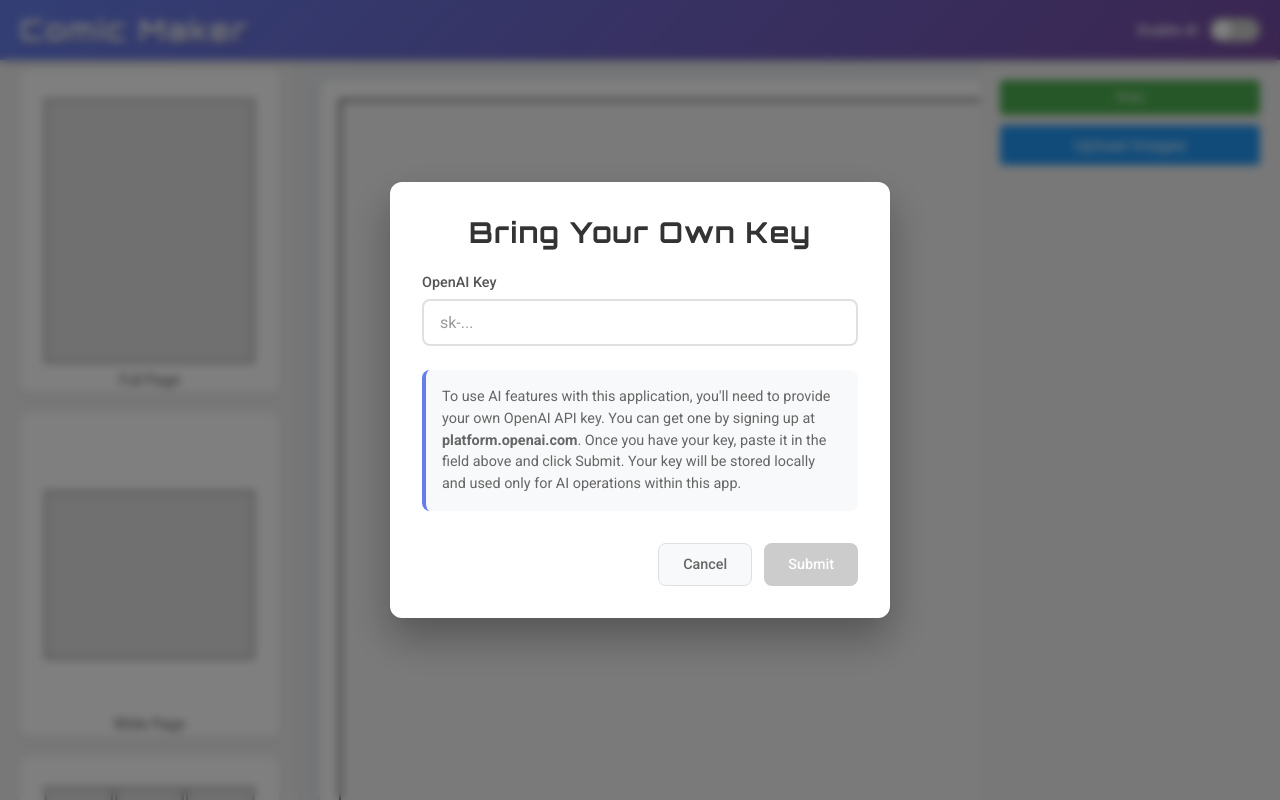
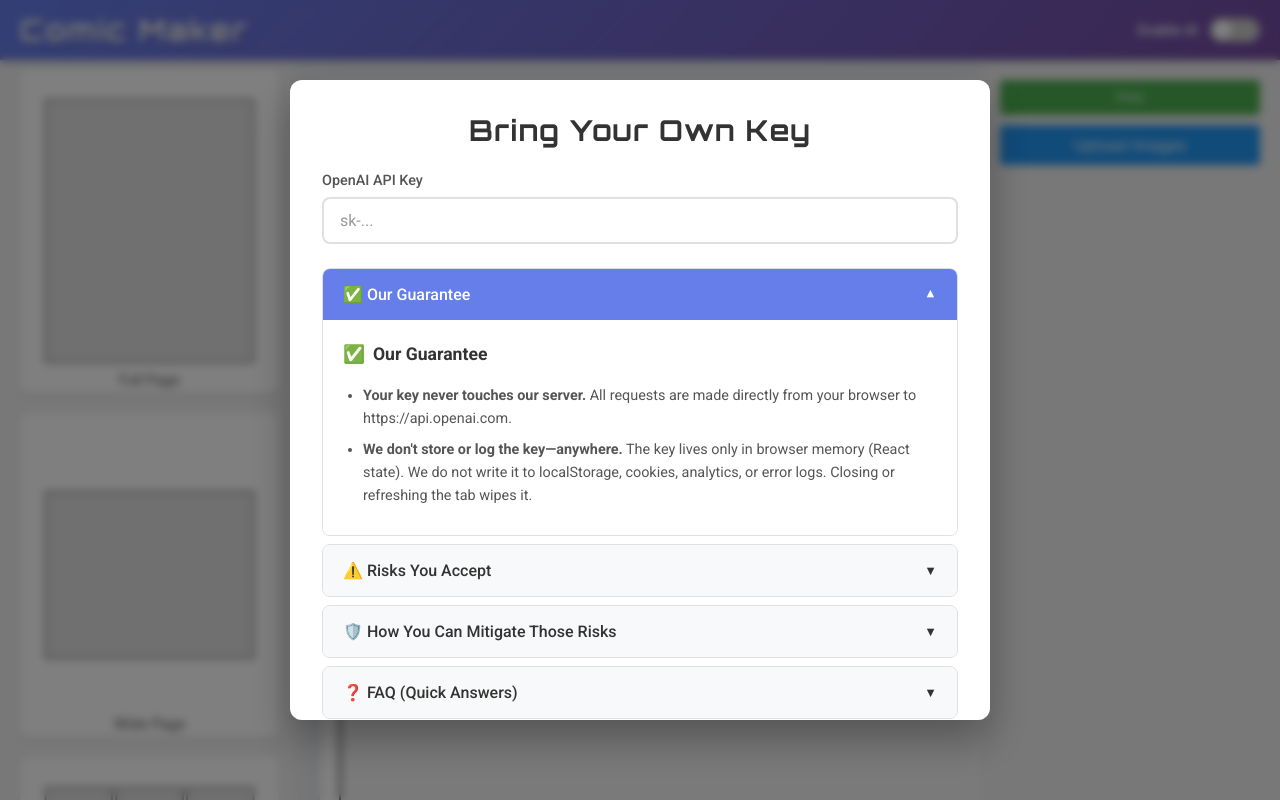
Before and after one commit to MrDanPotter/comic-maker, a React (Create React App) app: page / in a window 1280 px wide. Both pictures are taken after a click on the label "Enable AI". Shown: the top 800 px of the page. Built offline with nearby package versions, Linux system fonts and the light colour scheme.

Commit message:
add info to BYOK popup

```diff
--- a/src/components/Header/AiKeyModal.tsx
+++ b/src/components/Header/AiKeyModal.tsx
@@ -25,8 +25,10 @@ const ModalContainer = styled.div`
   background: white;
   border-radius: 12px;
   padding: 32px;
-  max-width: 500px;
+  max-width: 700px;
   width: 90%;
+  max-height: 80vh;
+  overflow-y: auto;
   box-shadow: 0 20px 40px rgba(0, 0, 0, 0.3);
   animation: modalSlideIn 0.3s ease-out;
 
@@ -86,16 +88,132 @@ const Input = styled.input`
   }
 `;
 
-const InstructionText = styled.p`
+const GuaranteeSection = styled.div`
+  margin: 0;
+  padding: 0;
+  background: transparent;
+  border-radius: 0;
+  border-left: none;
+`;
+
+const GuaranteeTitle = styled.h3`
+  font-family: 'Roboto', sans-serif;
+  font-size: 1.1rem;
+  font-weight: 600;
+  color: #333;
+  margin: 0 0 16px 0;
+  display: flex;
+  align-items: center;
+  gap: 8px;
+`;
+
+const GuaranteeList = styled.ul`
+  margin: 0;
+  padding-left: 20px;
   font-family: 'Roboto', sans-serif;
   font-size: 0.9rem;
-  line-height: 1.5;
+  line-height: 1.6;
+  color: #555;
+`;
+
+const GuaranteeItem = styled.li`
+  margin-bottom: 8px;
+`;
+
+const AccordionContainer = styled.div`
+  margin: 24px 0;
+`;
+
+const AccordionItem = styled.div<{ $isOpen: boolean }>`
+  border: 1px solid #e0e0e0;
+  border-radius: 8px;
+  margin-bottom: 8px;
+  overflow: hidden;
+`;
+
+const AccordionHeader = styled.button<{ $isOpen: boolean }>`
+  width: 100%;
+  padding: 16px 20px;
+  background: ${props => props.$isOpen ? '#667eea' : '#f8f9fa'};
+  color: ${props => props.$isOpen ? 'white' : '#333'};
+  border: none;
+  text-align: left;
+  font-family: 'Roboto', sans-serif;
+  font-size: 1rem;
+  font-weight: 500;
+  cursor: pointer;
+  transition: all 0.2s ease;
+  display: flex;
+  justify-content: space-between;
+  align-items: center;
+
+  &:hover {
+    background: ${props => props.$isOpen ? '#5a6fd8' : '#e9ecef'};
+  }
+`;
+
+const AccordionContent = styled.div<{ $isOpen: boolean }>`
+  max-height: ${props => props.$isOpen ? '1000px' : '0'};
+  overflow: hidden;
+  transition: max-height 0.3s ease;
+  background: white;
+`;
+
+const AccordionInner = styled.div`
+  padding: 20px;
+  font-family: 'Roboto', sans-serif;
+  font-size: 0.9rem;
+  line-height: 1.6;
+  color: #555;
+`;
+
+const RiskTable = styled.table`
+  width: 100%;
+  border-collapse: collapse;
+  margin: 12px 0;
+  font-size: 0.85rem;
+`;
+
+const RiskTableHeader = styled.th`
+  background: #f8f9fa;
+  padding: 8px 12px;
+  text-align: left;
+  border: 1px solid #e0e0e0;
+  font-weight: 600;
+`;
+
+const RiskTableCell = styled.td`
+  padding: 8px 12px;
+  border: 1px solid #e0e0e0;
+  vertical-align: top;
+`;
+
+const MitigationStep = styled.div`
+  margin-bottom: 12px;
+  padding: 8px 12px;
+  background: #e8f4fd;
+  border-radius: 6px;
+  border-left: 3px solid #667eea;
+`;
+
+const StepTitle = styled.div`
+  font-weight: 600;
+  margin-bottom: 4px;
+  color: #333;
+`;
+
+const FAQItem = styled.div`
+  margin-bottom: 16px;
+`;
+
+const FAQQuestion = styled.div`
+  font-weight: 600;
+  color: #333;
+  margin-bottom: 4px;
+`;
+
+const FAQAnswer = styled.div`
   color: #666;
-  margin: 16px 0 0 0;
-  padding: 16px;
-  background: #f8f9fa;
-  border-radius: 8px;
-  border-left: 4px solid #667eea;
 `;
 
 const ButtonContainer = styled.div`
@@ -138,8 +256,15 @@ const Button = styled.button<{ $isPrimary?: boolean; $isDisabled?: boolean }>`
   }
 `;
 
+const ChevronIcon = styled.span<{ $isOpen: boolean }>`
+  transition: transform 0.2s ease;
+  transform: rotate(${props => props.$isOpen ? '180deg' : '0deg'});
+  font-size: 0.8rem;
+`;
+
 const AiKeyModal: React.FC<AiKeyModalProps> = ({ isOpen, onClose, onSubmit }) => {
   const [apiKey, setApiKey] = useState('');
+  const [openAccordion, setOpenAccordion] = useState<string>('guarantee');
 
   const handleSubmit = (e: React.FormEvent) => {
     e.preventDefault();
@@ -151,7 +276,12 @@ const AiKeyModal: React.FC<AiKeyModalProps> = ({ isOpen, onClose, onSubmit }) =>
 
   const handleClose = () => {
     setApiKey('');
+    setOpenAccordion('guarantee');
     onClose();
+  };
+
+  const toggleAccordion = (section: string) => {
+    setOpenAccordion(openAccordion === section ? 'guarantee' : section);
   };
 
   return (
@@ -161,7 +291,7 @@ const AiKeyModal: React.FC<AiKeyModalProps> = ({ isOpen, onClose, onSubmit }) =>
 
         <form onSubmit={handleSubmit}>
           <FormGroup>
-            <Label htmlFor="openai-key">OpenAI Key</Label>
+            <Label htmlFor="openai-key">OpenAI API Key</Label>
             <Input
               id="openai-key"
               type="password"
@@ -172,12 +302,123 @@ const AiKeyModal: React.FC<AiKeyModalProps> = ({ isOpen, onClose, onSubmit }) =>
             />
           </FormGroup>
 
-          <InstructionText>
-            To use AI features with this application, you'll need to provide your own OpenAI API key.
-            You can get one by signing up at <strong>platform.openai.com</strong>.
-            Once you have your key, paste it in the field above and click Submit.
-            Your key will be stored locally and used only for AI operations within this app.
-          </InstructionText>
+          <AccordionContainer>
+            <AccordionItem $isOpen={openAccordion === 'guarantee'}>
+              <AccordionHeader
+                $isOpen={openAccordion === 'guarantee'}
+                onClick={() => toggleAccordion('guarantee')}
+                type="button"
+              >
+                ✅ Our Guarantee
+                <ChevronIcon $isOpen={openAccordion === 'guarantee'}>▼</ChevronIcon>
+              </AccordionHeader>
+              <AccordionContent $isOpen={openAccordion === 'guarantee'}>
+                <AccordionInner>
+                  <GuaranteeSection>
+                    <GuaranteeTitle>
+                      <span>✅</span>
+                      Our Guarantee
+                    </GuaranteeTitle>
+                    <GuaranteeList>
+                      <GuaranteeItem><strong>Your key never touches our server.</strong> All requests are made directly from your browser to https://api.openai.com.</GuaranteeItem>
+                      <GuaranteeItem><strong>We don't store or log the key—anywhere.</strong> The key lives only in browser memory (React state). We do not write it to localStorage, cookies, analytics, or error logs. Closing or refreshing the tab wipes it.</GuaranteeItem>
+                    </GuaranteeList>
+                  </GuaranteeSection>
+                </AccordionInner>
+              </AccordionContent>
+            </AccordionItem>
+
+            <AccordionItem $isOpen={openAccordion === 'risks'}>
+              <AccordionHeader
+                $isOpen={openAccordion === 'risks'}
+                onClick={() => toggleAccordion('risks')}
+                type="button"
+              >
+                ⚠️ Risks You Accept
+                <ChevronIcon $isOpen={openAccordion === 'risks'}>▼</ChevronIcon>
+              </AccordionHeader>
+              <AccordionContent $isOpen={openAccordion === 'risks'}>
+                <AccordionInner>
+                  <RiskTable>
+                    <thead>
+                      <tr>
+                        <RiskTableHeader>Risk</RiskTableHeader>
+                        <RiskTableHeader>Description</RiskTableHeader>
+                      </tr>
+                    </thead>
+                    <tbody>
+                      <tr>
+                        <RiskTableCell><strong>Pasting keys into random websites is discouraged</strong></RiskTableCell>
+                        <RiskTableCell>You have to take us at our word that we are not storing or misusing your key.</RiskTableCell>
+                      </tr>
+                      <tr>
+                        <RiskTableCell><strong>Billing exposure</strong></RiskTableCell>
+                        <RiskTableCell>Every prompt counts against your OpenAI quota.  We will provide estimates for the cost of the prompt.</RiskTableCell>
+                      </tr>
+                    </tbody>
+                  </RiskTable>
+                </AccordionInner>
+              </AccordionContent>
+            </AccordionItem>
+
+            <AccordionItem $isOpen={openAccordion === 'mitigation'}>
+              <AccordionHeader
+                $isOpen={openAccordion === 'mitigation'}
+                onClick={() => toggleAccordion('mitigation')}
+                type="button"
+              >
+                🛡️ How You Can Mitigate Those Risks
+                <ChevronIcon $isOpen={openAccordion === 'mitigation'}>▼</ChevronIcon>
+              </AccordionHeader>
+              <AccordionContent $isOpen={openAccordion === 'mitigation'}>
+                <AccordionInner>
+                  <MitigationStep>
+                    <StepTitle>Set a hard spending cap</StepTitle>
+                    Billing → Usage limits — choose a small monthly cap. OpenAI will auto-disable the key beyond that.
+                  </MitigationStep>
+                  <MitigationStep>
+                    <StepTitle>Rotate or revoke often</StepTitle>
+                    Delete and recreate the key as you like.
+                  </MitigationStep>
+                  <MitigationStep>
+                    <StepTitle>Never paste the key on shared machines</StepTitle>
+                    If you must, clear the clipboard afterward on shared machines.
+                  </MitigationStep>
+                </AccordionInner>
+              </AccordionContent>
+            </AccordionItem>
+
+            <AccordionItem $isOpen={openAccordion === 'faq'}>
+              <AccordionHeader
+                $isOpen={openAccordion === 'faq'}
+                onClick={() => toggleAccordion('faq')}
+                type="button"
+              >
+                ❓ FAQ (Quick Answers)
+                <ChevronIcon $isOpen={openAccordion === 'faq'}>▼</ChevronIcon>
+              </AccordionHeader>
+              <AccordionContent $isOpen={openAccordion === 'faq'}>
+                <AccordionInner>
+                  <FAQItem>
+                    <FAQQuestion>Where is my key stored?</FAQQuestion>
+                    <FAQAnswer>In volatile memory only. Refreshing the page removes it.</FAQAnswer>
+                  </FAQItem>
+                  <FAQItem>
+                    <FAQQuestion>Do you proxy or inspect prompts?</FAQQuestion>
+                    <FAQAnswer>No. Requests go straight to OpenAI; we never see the content.</FAQAnswer>
+                  </FAQItem>
+                  <FAQItem>
+                    <FAQQuestion>Can I keep the key between visits?</FAQQuestion>
+                    <FAQAnswer>Not at this time.</FAQAnswer>
+                  </FAQItem>
+                  <FAQItem>
+                    <FAQQuestion>How do I revoke access?</FAQQuestion>
+                    <FAQAnswer>Delete the key in your OpenAI dashboard.</FAQAnswer>
+                  </FAQItem>
+                </AccordionInner>
+              </AccordionContent>
+            </AccordionItem>
+          </AccordionContainer>
 
           <ButtonContainer>
             <Button type="button" onClick={handleClose}>
```
